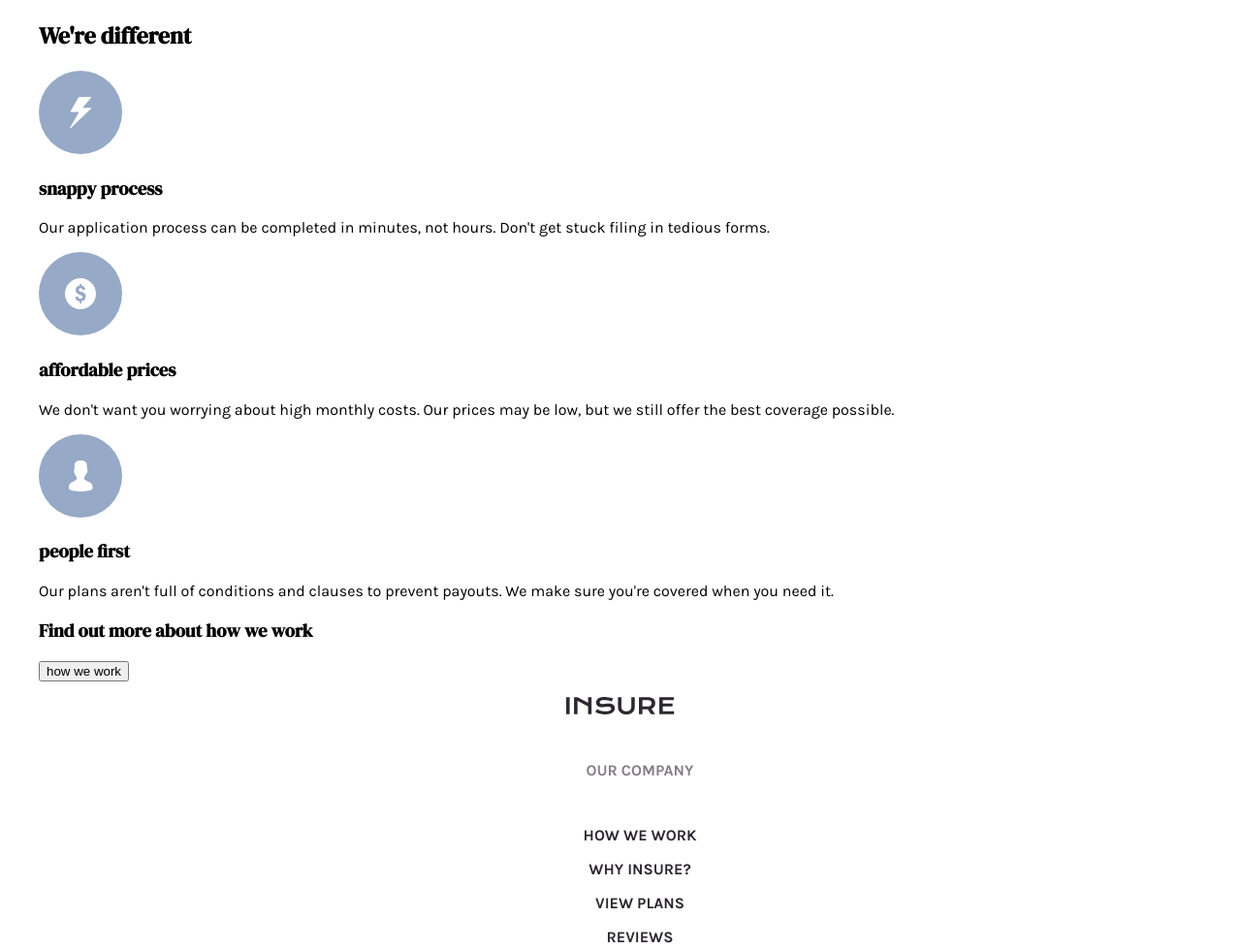
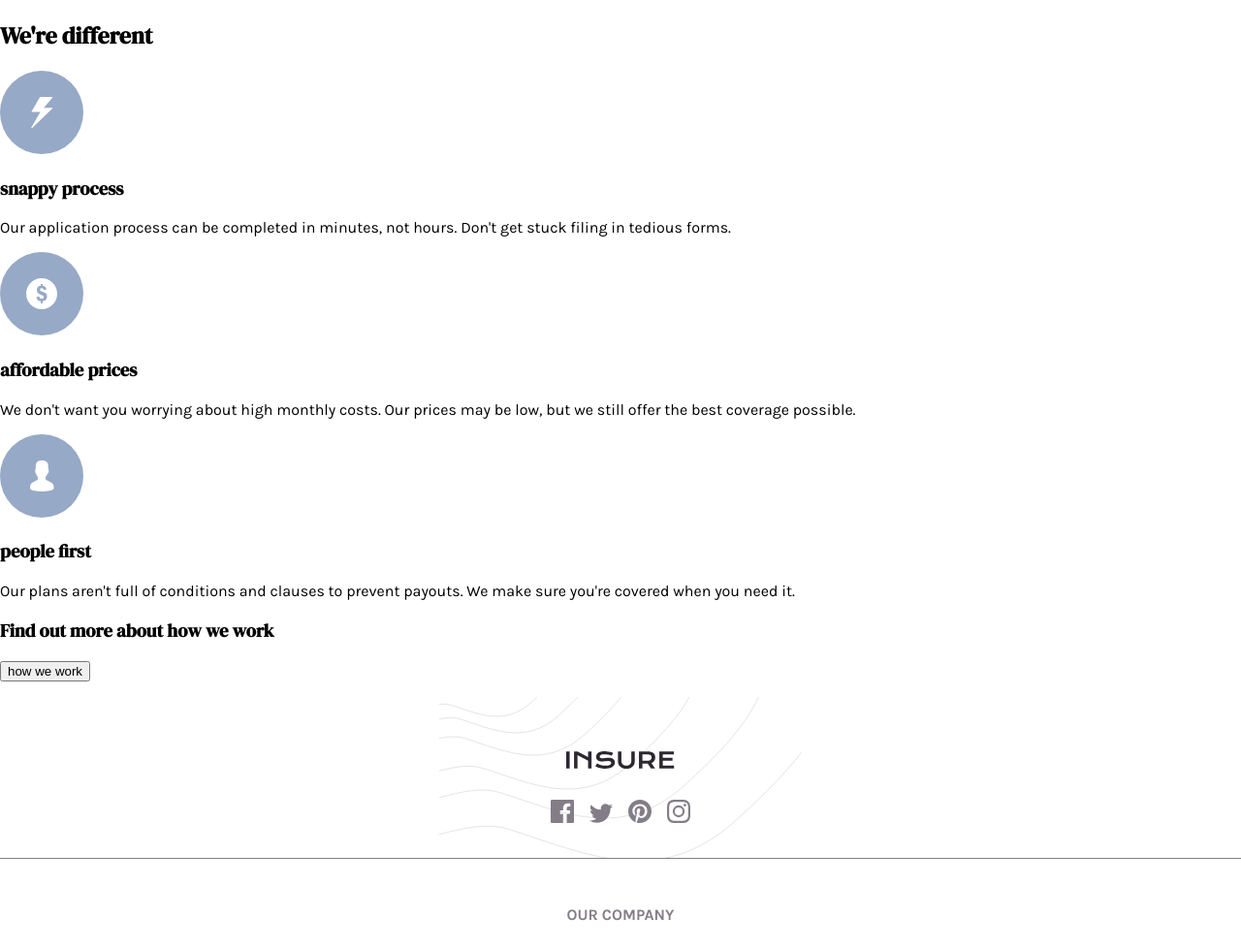
Before and after one commit to soitirakis/insure-landing-page, a plain HTML site: page index.html in a window 1280 px wide. Shown: the top 979 px of the page at 97% size. Drawn offline with Linux system fonts and the light colour scheme.

Commit message:
background added to footer

```diff
--- a/css/style.css
+++ b/css/style.css
@@ -17,14 +17,40 @@ html, body {
 body {
   font-family: 'Karla';
 }
+menu {
+  padding: 0;
+}
 .heading {
   font-family: 'DM Serif Display';
 }
 
 /*footer*/
+.footer-header {
+  background-image: url('../img/bg-pattern-footer-mobile.svg');
+  background-repeat: no-repeat;
+  background-position: center;
+/*  background-size: contain;*/
+  display: flex;
+  flex-direction: column;
+}
+.footer-header::after {
+  content: "";
+  border-bottom: 1px solid var(--color4);
+}
+.footer-logo {
+  padding: 3.5rem 0 2rem;
+}
 .footer-logo-image {
   display: block;
   margin: auto;
+}
+.footer-navbar {
+  display: flex;
+  flex-direction: row;
+  justify-content: center;
+  gap: 1rem;
+  align-items: baseline;
+  padding-bottom: 2rem;
 }
 .sitemap {
   display: flex;
@@ -37,6 +63,7 @@ body {
 ul {
   list-style-type: none;
   border: none;
+  padding: 0;
 }
 li.sitemap-header.sitemap-list-item {
   padding: 2rem 0;
--- a/index.html
+++ b/index.html
@@ -52,6 +52,12 @@
         <div class="footer-logo">
           <img class="footer-logo-image" src="img/logo.svg" alt="Insure logo image">
         </div>
+        <nav class="footer-navbar">
+          <a href="#"><img src="img/icon-facebook.svg" alt="Facebook icon"></a>
+          <a href="#"><img src="img/icon-twitter.svg" alt="Twitter icon"></a>
+          <a href="#"><img src="img/icon-pinterest.svg" alt="Pinterest icon"></a>
+          <a href="#"><img src="img/icon-instagram.svg" alt="Instagram icon"></a>
+        </nav>
       </div>
       <div class="sitemap">
         <ul>
```
Also changed, not shown: img/bg-pattern-footer-mobile.svg (added).
